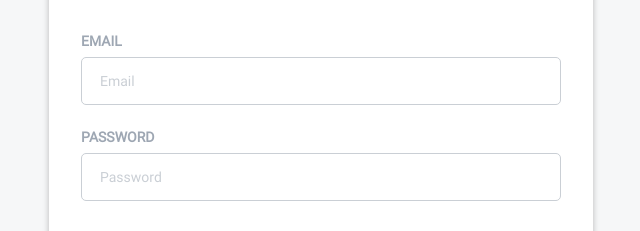
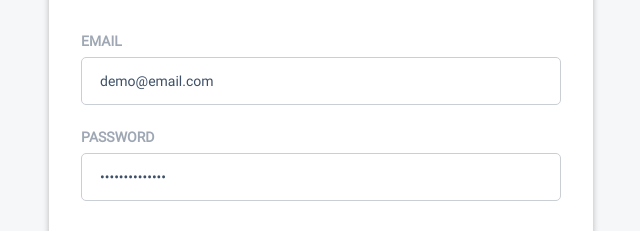
Before and after one commit to estaniulyte/sourcery-academy-front-end, a React (Create React App) app: page /sourcery-academy-front-end/login in a window 1280 px wide. Shown: the part 295-526 px from the top of the page, without its empty margins (319-959 px from the left). Built offline with nearby package versions, Linux system fonts and the light colour scheme.

Commit message:
Add pre-filled demo values in Login input fields

```diff
--- a/src/pages/Login/Login.js
+++ b/src/pages/Login/Login.js
@@ -11,8 +11,8 @@ import "./login.scss";
 
 const Login = () => {
   const initialValues = {
-    email: "",
-    password: "",
+    email: "demo@email.com",
+    password: "demo@email.com",
   };
 
   const { logIn } = useAuth();
```
